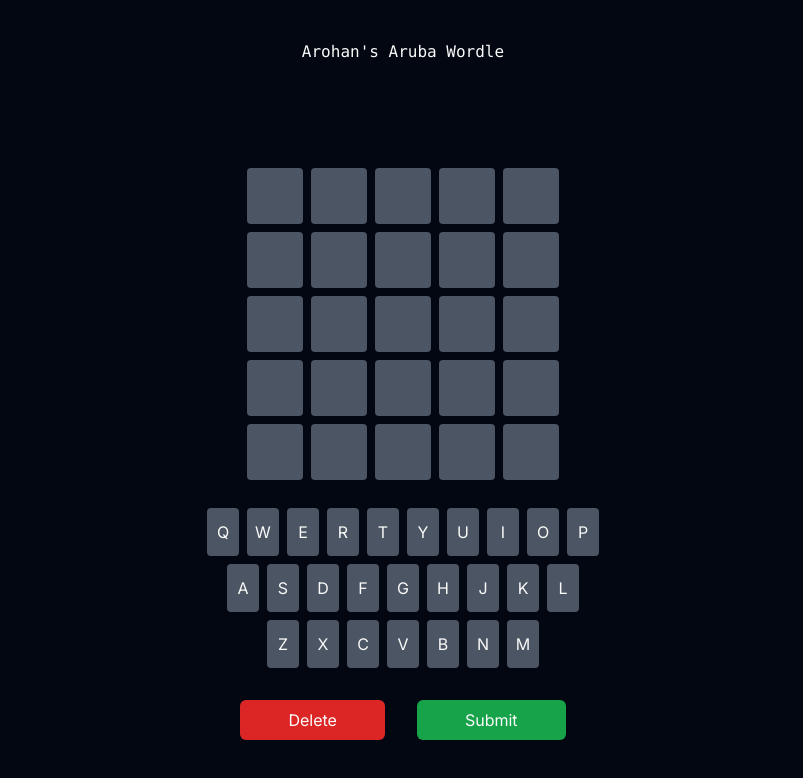
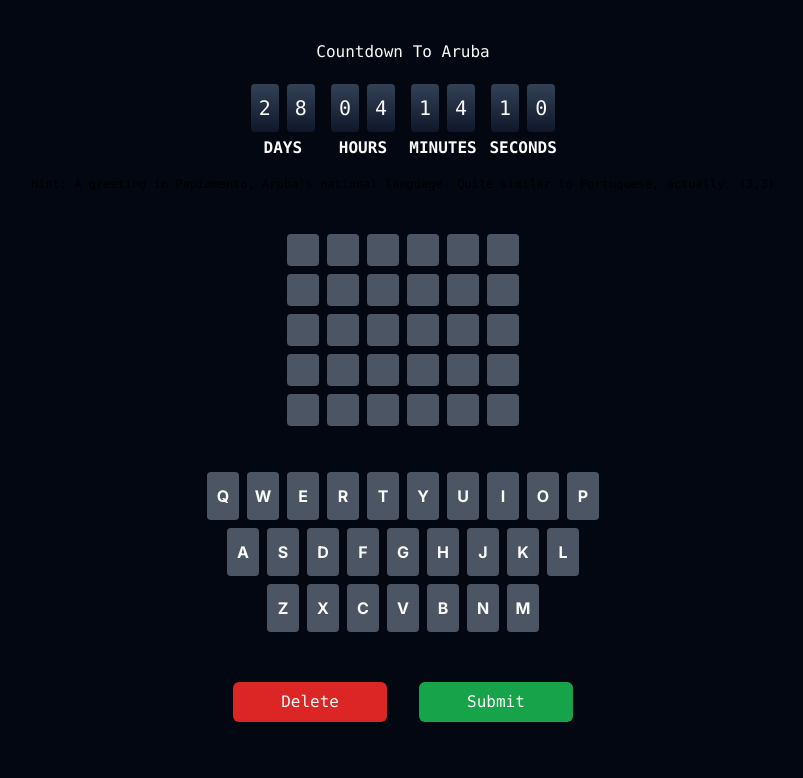
Before and after one commit to subrapak/wordle, a Next.js app: page / in a window 1280 px wide. Shown: the top 778 px of the page, without its empty margins (237-1040 px from the left). Built offline with nearby package versions, Linux system fonts and the light colour scheme.

Commit message:
countdown panels + hint

```diff
--- a/src/components/Buttons.tsx
+++ b/src/components/Buttons.tsx
@@ -14,7 +14,7 @@ export const CTAButton: React.FC<CTAButtonProps> = ({
 }) => {
   return (
     <button
-      className={`flex justify-center items-center px-12 mx-4 h-10 rounded-md ${bgColor} cursor-pointer text-stone-50`}
+      className={`flex justify-center font-mono items-center px-12 mx-4 h-10 rounded-md ${bgColor} cursor-pointer text-stone-50`}
       onClick={onClick}
       disabled={isDisabled}
     >
@@ -22,3 +22,9 @@ export const CTAButton: React.FC<CTAButtonProps> = ({
     </button>
   );
 };
+
+export const ActionButtonContainer: React.FC<React.PropsWithChildren> = ({
+  children,
+}) => {
+  return <div className="flex flex-row mt-2">{children}</div>;
+};
--- /dev/null
+++ b/src/components/CountdownToDate/CountdownToDate.tsx
@@ -0,0 +1,58 @@
+import { createCharacterArray } from "@/utils";
+import React, { useEffect, useRef, useState } from "react";
+import { PanelWithLabel } from "./PanelWithLabel";
+
+interface CountdownToDateProps {
+  date: Date;
+}
+export const CountdownToDate: React.FC<CountdownToDateProps> = ({ date }) => {
+  const [timeToDateInSeconds, setTimeToDateInSeconds] = useState<number>(0);
+  const getTimeToDateInSeconds = () => {
+    const now = new Date();
+    const timeToDateInSeconds = (date.getTime() - now.getTime()) / 1000;
+    setTimeToDateInSeconds(timeToDateInSeconds);
+    return timeToDateInSeconds;
+  };
+
+  const timer = useRef<NodeJS.Timer | null>(null);
+  const stop = () => {
+    timer.current && clearInterval(timer.current);
+  };
+  const startTimer = () => {
+    timer.current = setInterval(() => getTimeToDateInSeconds(), 1000);
+  };
+  useEffect(() => {
+    startTimer();
+    return () => stop();
+  });
+
+  const formatTimeFromSeconds = (timeInSeconds: number) => {
+    const days = Math.floor(timeInSeconds / 86400);
+    const hours = Math.floor((timeInSeconds % 86400) / 3600);
+    const minutes = Math.floor((timeInSeconds % 3600) / 60);
+    const seconds = Math.round(timeInSeconds % 60);
+
+    return { days, hours, minutes, seconds };
+  };
+
+  const { days, hours, minutes, seconds } =
+    formatTimeFromSeconds(timeToDateInSeconds);
+  const getZeroPadStringTo2Digits = (value: number) => {
+    return `${value < 10 ? `0${value}` : value}`;
+  };
+  const dayArray = createCharacterArray(getZeroPadStringTo2Digits(days));
+  const hourArray = createCharacterArray(getZeroPadStringTo2Digits(hours));
+  const minuteArray = createCharacterArray(getZeroPadStringTo2Digits(minutes));
+  const secondArray = createCharacterArray(getZeroPadStringTo2Digits(seconds));
+
+  return (
+    <>
+      <div className="flex flex-row gap-2">
+        <PanelWithLabel characterArray={dayArray} label="DAYS" />
+        <PanelWithLabel characterArray={hourArray} label="HOURS" />
+        <PanelWithLabel characterArray={minuteArray} label="MINUTES" />
+        <PanelWithLabel characterArray={secondArray} label="SECONDS" />
+      </div>
+    </>
+  );
+};
--- /dev/null
+++ b/src/components/CountdownToDate/PanelWithLabel.tsx
@@ -0,0 +1,23 @@
+import { SplitPanel } from "./SplitPanel";
+
+interface PanelWithLabel {
+  characterArray: string[];
+  label: string;
+}
+export const PanelWithLabel: React.FC<PanelWithLabel> = ({
+  characterArray,
+  label,
+}) => {
+  return (
+    <div className="flex flex-col justify-center">
+      <div className="flex flex-row justify-center">
+        {characterArray.map((char, charIndex) => (
+          <SplitPanel key={charIndex} char={char} />
+        ))}
+      </div>
+      <div className="flex text-center font-mono justify-center font-bold text-stone-50">
+        <p>{label}</p>
+      </div>
+    </div>
+  );
+};
--- /dev/null
+++ b/src/components/CountdownToDate/SplitPanel.tsx
@@ -0,0 +1,11 @@
+interface SplitPanelProps {
+  char: string;
+}
+
+export const SplitPanel: React.FC<SplitPanelProps> = ({ char }) => {
+  return (
+    <div className="flex h-12 m-1 min-w-6 p-2 text-stone-50 font-mono rounded justify-center items-center bg-gradient-to-b from-slate-700 to-slate-900 text-xl">
+      {char}
+    </div>
+  );
+};
--- a/src/components/Guess.tsx
+++ b/src/components/Guess.tsx
@@ -27,7 +27,7 @@ export const Guess: React.FC<GuessProps> = ({
           return (
             <div
               key={count}
-              className={`flex text-stone-50 aspect-square w-10 sm:w-14 m-1 justify-center items-center rounded ${bgColor}`}
+              className={`flex font-bold text-stone-50 aspect-square w-8 m-1 justify-center items-center rounded ${bgColor}`}
             >
               {!disable && word?.[characterIndex]}
             </div>
--- /dev/null
+++ b/src/components/Heading.tsx
@@ -0,0 +1,21 @@
+import { ARUBA_FLIGHT_DATE } from "@/constants";
+import { CountdownToDate } from "./CountdownToDate/CountdownToDate";
+
+interface HeadingProps {
+  onClickHeading?: () => void;
+}
+
+export const Heading: React.FC<HeadingProps> = ({ onClickHeading }) => {
+  return (
+    <div className="flex flex-col gap-4 items-center">
+      <div
+        className="rounded px-4 z-10 w-full max-w-5xl items-center justify-center font-mono text-center cursor-pointer text-stone-50"
+        onClick={onClickHeading}
+      >
+        {`Countdown To Aruba`}
+      </div>
+      <CountdownToDate date={ARUBA_FLIGHT_DATE} />
+      <div className=" font-mono text-center text-xs px-10">{`Hint: A greeting in Papiamento, Aruba's national language. Quite similar to Portuguese, actually. (3,3)`}</div>
+    </div>
+  );
+};
--- a/src/components/KeyboardKey.tsx
+++ b/src/components/KeyboardKey.tsx
@@ -12,7 +12,7 @@ export const KeyboardKey: React.FC<KeyboardKeyProps> = ({
   return (
     <>
       <div
-        className={`flex w-8 h-12 m-1 text-stone-50 rounded justify-center items-center cursor-pointer ${backgroundColor}`}
+        className={`flex font-bold w-8 h-12 m-1 text-stone-50 rounded justify-center items-center cursor-pointer ${backgroundColor}`}
         onClick={onClickKey}
       >
         {char.toUpperCase()}
--- a/src/components/Modals/GameFinishModal.tsx
+++ b/src/components/Modals/GameFinishModal.tsx
@@ -20,13 +20,13 @@ export const GameFinishModal: React.FC<
   };
   return (
     <div
-      className={`fixed inset-0 px-4 flex items-center justify-center z-50 bg-black bg-opacity-30 backdrop-blur-sm transition-opacity duration-500 ${
+      className={`fixed inset-0 h-full w-full px-4 flex items-center justify-center z-50 bg-black bg-opacity-30 backdrop-blur-sm transition-opacity duration-500 ${
         isVisible ? "opacity-100" : "opacity-0 pointer-events-none"
       }`}
       onClick={handleCloseModal}
     >
       <div
-        className="bg-white flex-col flex items-center justify-center rounded-lg p-10 py-5"
+        className="bg-white flex-col flex items-center justify-center rounded-lg p-10 py-5 w-4/5"
         onClick={handleForegroundClick}
       >
         <p className="text-black text-2xl text-center font-bold my-4">
--- /dev/null
+++ b/src/components/Share.tsx
@@ -0,0 +1,34 @@
+interface ShareProps {
+  displaySuccessShare: boolean;
+  onClickSuccessShare: () => void;
+  displayFailShare: boolean;
+  onClickFailShare: () => void;
+}
+
+export const Share: React.FC<ShareProps> = ({
+  displaySuccessShare,
+  displayFailShare,
+  onClickSuccessShare,
+  onClickFailShare,
+}) => {
+  return (
+    <div>
+      {displaySuccessShare && (
+        <div
+          className="rounded px-4 py-2 w-full max-w-5xl items-center justify-center font-mono text-center bg-slate-800 cursor-pointer text-stone-50"
+          onClick={onClickSuccessShare}
+        >
+          Share
+        </div>
+      )}
+      {displayFailShare && (
+        <div
+          className="rounded px-4 py-2 w-full max-w-5xl items-center justify-center font-mono text-center bg-slate-800 cursor-pointer"
+          onClick={onClickFailShare}
+        >
+          Share
+        </div>
+      )}
+    </div>
+  );
+};
--- a/src/components/Wordle/Wordle.tsx
+++ b/src/components/Wordle/Wordle.tsx
@@ -1,7 +1,8 @@
 "use client";
-import { CTAButton } from "@/components/Buttons";
+import { ActionButtonContainer, CTAButton } from "@/components/Buttons";
 import { Keyboard } from "@/components/Keyboard";
 import {
+  ARUBA_FLIGHT_DATE,
   MODAL_MESSAGES_BY_GUESS_INDEX,
   MODAL_TITLES_BY_GUESS_INDEX,
 } from "@/constants";
@@ -9,6 +10,9 @@ import React from "react";
 import { GameFinishModal } from "../Modals/GameFinishModal";
 import { Guesses } from "../Guesses";
 import { useWordle } from "./useWordle";
+import { CountdownToDate } from "../CountdownToDate/CountdownToDate";
+import { Heading } from "../Heading";
+import { Share } from "../Share";
 
 interface WordleProps extends ReturnType<typeof useWordle> {}
 
@@ -25,14 +29,7 @@ export const Wordle: React.FC<WordleProps> = ({
 }) => {
   return (
     <>
-      <div className="flex flex-col gap-4">
-        <div
-          className="rounded px-4 z-10 w-full max-w-5xl items-center justify-center font-mono text-center lg:flex mb-20 cursor-pointer text-stone-50"
-          onClick={resetGame}
-        >
-          {`Arohan's Aruba Wordle`}
-        </div>
-      </div>
+      <Heading onClickHeading={resetGame} />
       <Guesses gameConfig={gameConfig} />
 
       <Keyboard
@@ -41,7 +38,7 @@ export const Wordle: React.FC<WordleProps> = ({
         currentAttemptIndex={gameConfig.currentAttemptIndex}
         isDisabled={isGameWon || isGameLost}
       />
-      <div className="flex flex-row mt-2">
+      <ActionButtonContainer>
         <CTAButton
           text="Delete"
           bgColor="bg-red-600"
@@ -54,25 +51,13 @@ export const Wordle: React.FC<WordleProps> = ({
           onClick={submitLatestAttempt}
           isDisabled={isGameLost || isGameWon}
         />
-      </div>
-      <div>
-        {isGameWon && (
-          <div
-            className="rounded px-4 py-2 z-10 w-full max-w-5xl items-center justify-center font-mono text-center lg:flex mb-20 bg-slate-800 cursor-pointer text-stone-50"
-            onClick={successModal.open}
-          >
-            Share
-          </div>
-        )}
-        {isGameLost && (
-          <div
-            className="rounded px-4 py-2 z-10 w-full max-w-5xl items-center justify-center font-mono text-center lg:flex mb-20 bg-slate-800 cursor-pointer"
-            onClick={failModal.open}
-          >
-            Share
-          </div>
-        )}
-      </div>
+      </ActionButtonContainer>
+      <Share
+        displaySuccessShare={isGameWon}
+        displayFailShare={isGameLost}
+        onClickFailShare={failModal.open}
+        onClickSuccessShare={successModal.open}
+      />
       <GameFinishModal
         {...failModal.config}
         handleCloseModal={failModal.close}
--- a/src/constants.ts
+++ b/src/constants.ts
@@ -1,6 +1,7 @@
 import { GameConfig, ModalConfig } from "./types";
 
-export const CORRECT_WORD = "TOWEL";
+export const ARUBA_FLIGHT_DATE = new Date(2023, 5, 22, 10);
+export const CORRECT_WORD = "BONDIA";
 export const DEFAULT_GAME_CONFIG: GameConfig = {
   guesses: ["", "", "", "", ""],
   currentAttemptIndex: 0,
--- a/src/cookies.ts
+++ b/src/cookies.ts
@@ -1,8 +1,9 @@
 import Cookies from "js-cookie";
 import { GameConfig } from "./types";
+import { CORRECT_WORD } from "./constants";
 
 export const getGameCookieForDate = (dateString: string) =>
-  Cookies.get(`ARUBA-${dateString}`);
+  Cookies.get(`${CORRECT_WORD}-${dateString}`);
 
 export const setGameCookieForDate = (dateString: string, config: GameConfig) =>
-  Cookies.set(`ARUBA-${dateString}`, JSON.stringify(config));
+  Cookies.set(`${CORRECT_WORD}-${dateString}`, JSON.stringify(config));
```
